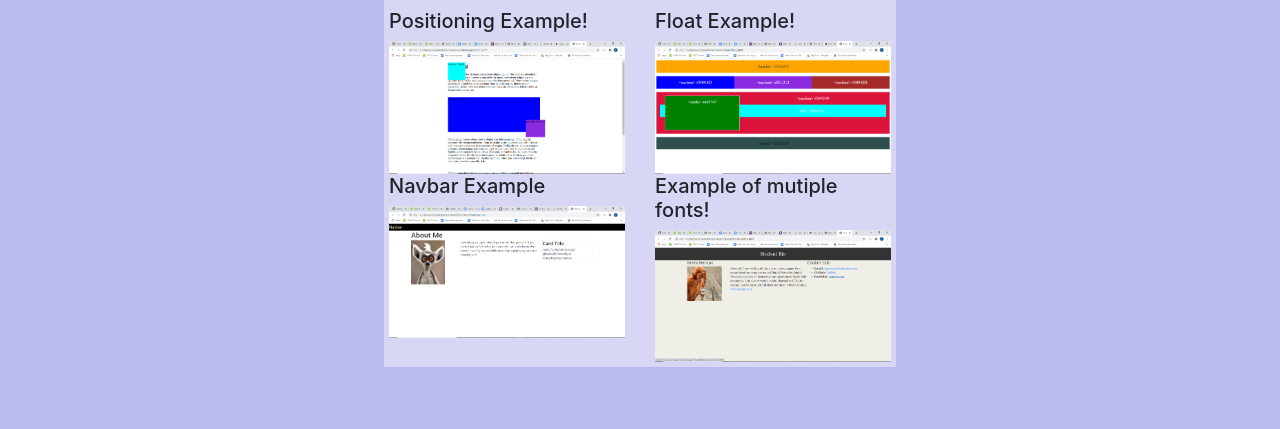
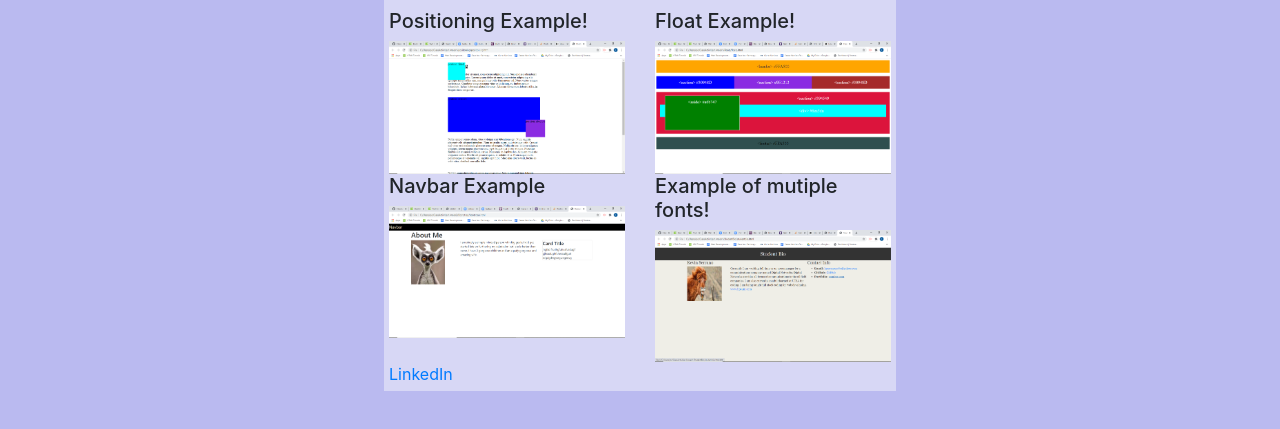
Before and after one commit to kevinserrano/Bootstrapwk2HW, a plain HTML site: page portfolio.html in a window 1280 px wide. Shown: the part 197-626 px from the top of the page. Drawn offline with nearby package versions, Linux system fonts and the light colour scheme.

Commit message:
added linked in account to portfolio

```diff
--- a/portfolio.html
+++ b/portfolio.html
@@ -85,6 +85,7 @@
                 </div>
 
             </div>
+            <a href="https://www.linkedin.com/in/kevin-serrano-634a011a8/" target="_blank">LinkedIn</a>
         </div>
     </main>
 
```
